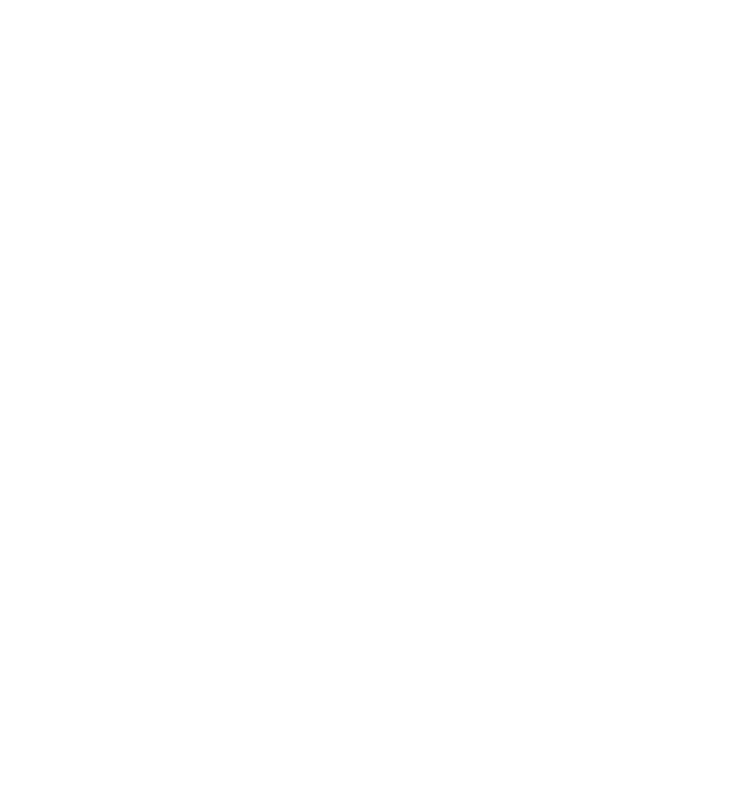
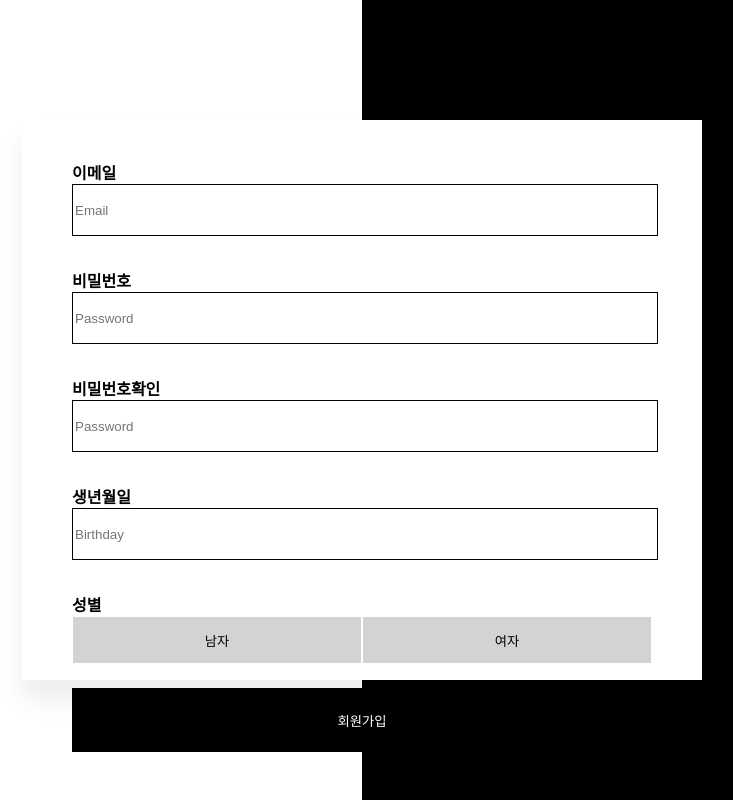
Before and after one commit to SMin1620/IN_A_DREAM, a React (Create React App) app in the folder front/: page /Signup in a window 1280 px wide. Before the commit this address had no page. Shown: the whole page, without its empty margins (22-755 px from the left). Built offline with nearby package versions, Linux system fonts and the light colour scheme.

Commit message:
Feature: 회원가입 페이지 퍼블리싱

```diff
--- a/front/src/AppRouter.tsx
+++ b/front/src/AppRouter.tsx
@@ -4,6 +4,7 @@ import MainPage from "./pages/MainPage";
 import IntroPage from "./pages/IntroPage";
 import LoginPage from "./pages/LoginPage";
 import CreateDreamDiaryPage from "./pages/CreateDreamDiaryPage";
+import SignUpPage from "./pages/SignUpPage";
 
 function AppRouter() {
   return (
@@ -17,6 +18,7 @@ function AppRouter() {
             path="/CreateDreamDiary"
             element={<CreateDreamDiaryPage />}
           ></Route>
+          <Route path="/Signup" element={<SignUpPage />}></Route>
         </Routes>
       </BrowserRouter>
     </div>
--- a/front/src/components/common/Button2.tsx
+++ b/front/src/components/common/Button2.tsx
@@ -3,12 +3,15 @@ import S from "styled-components";
 import { LoginButton } from "../../types/LoginTypes";
 
 const StyledButton = S.button<LoginButton>`
-background-color: ${(props) => props.backgroundColor};
-height: ${(props) => props.height};
-width: ${(props) => props.width};
-border: ${(props) => props.border};
+background-color: ${(props) => props.backgroundColor || "black"};
+height: ${(props) => props.height || "4rem"};
+width: ${(props) => props.width || "100%"};
+border: ${(props) => props.border || "1px solid black"};
 margin-bottom: ${(props) => props.marginBottom};
-color: ${(props) => props.color};
+color: ${(props) => props.color || "white"};
+&:hover {
+  cursor: pointer;
+}
 `;
 
 const Button2: React.FC<LoginButton> = ({
--- a/front/src/components/common/Input.tsx
+++ b/front/src/components/common/Input.tsx
@@ -3,11 +3,11 @@ import S from "styled-components";
 import { LoginInput } from "../../types/LoginTypes";
 
 const StyledInput = S.input<LoginInput>`
-  background-color: ${(props) => props.backgroundColor};
-  height: ${(props) => props.height};
-  width: ${(props) => props.width};
-  border: ${(props) => props.border};
-  margin-bottom: ${(props) => props.marginBottom};
+  background-color: ${(props) => props.backgroundColor || "white"};
+  height: ${(props) => props.height || "3rem"};
+  width: ${(props) => props.width || "100%"};
+  border: ${(props) => props.border || "1px solid black"};
+  margin-bottom: ${(props) => props.marginBottom || "2rem"};
 `;
 
 const Input: React.FC<LoginInput> = ({
--- a/front/src/components/common/Label.tsx
+++ b/front/src/components/common/Label.tsx
@@ -3,9 +3,9 @@ import styled from "styled-components";
 import { LoginLabel } from "../../types/LoginTypes";
 
 const StyledLabel = styled.label<LoginLabel>`
-  font-size: ${(props) => props.fontSize};
-  font-weight: ${(props) => props.fontWeight};
-  margin-bottom: ${(props) => props.marginBottom};
+  font-size: ${(props) => props.fontSize || "1rem"};
+  font-weight: ${(props) => props.fontWeight || "bold"};
+  margin-bottom: ${(props) => props.marginBottom || "2rem"};
 `;
 
 const Label: React.FC<LoginLabel> = ({
--- a/front/src/components/features/LoginComponents/LoginForm.css
+++ b/front/src/components/features/LoginComponents/LoginForm.css
@@ -21,3 +21,7 @@
   background-color: white;
   padding: 0 1rem;
 }
+
+.signup-btn:hover {
+  cursor: pointer;
+}
--- a/front/src/components/features/LoginComponents/LoginForm.tsx
+++ b/front/src/components/features/LoginComponents/LoginForm.tsx
@@ -1,4 +1,5 @@
 import React, { useState } from "react";
+import { useNavigate } from "react-router-dom";
 import Input from "../../common/Input";
 import Button2 from "../../common/Button2";
 import Label from "../../common/Label";
@@ -21,33 +22,18 @@ const LoginForm = () => {
     console.log(email, password);
   };
 
+  const navigate = useNavigate();
+  const handleSignup = () => {
+    navigate("/Signup");
+  };
+
   return (
     <div className="login-form-main">
-      <Label marginBottom="2rem" fontSize="1.5rem" fontWeight="500">
-        아이디
-      </Label>
+      <Label>아이디</Label>
+      <Input placeholder="Email" type="text" onChange={(e) => handleEmail(e)} />
       <br />
+      <Label>비밀번호</Label>
       <Input
-        backgroundColor="white"
-        width="100%"
-        height="3rem"
-        border="1px solid black"
-        marginBottom="2rem"
-        placeholder="Email"
-        type="text"
-        onChange={(e) => handleEmail(e)}
-      />
-      <br />
-      <Label marginBottom="2rem" fontSize="1.5rem" fontWeight="500">
-        비밀번호
-      </Label>
-      <br />
-      <Input
-        backgroundColor="white"
-        width="100%"
-        height="3rem"
-        border="1px solid black"
-        marginBottom="2rem"
         placeholder="Password"
         type="password"
         onChange={(e) => handlePassword(e)}
@@ -55,21 +41,14 @@ const LoginForm = () => {
       <br />
 
       <div className="login-form-button">
-        <Button2
-          width="100%"
-          height="4rem"
-          backgroundColor="black"
-          border="1px solid black"
-          color="white"
-          onClick={getLogin}
-        >
-          로그인
-        </Button2>
+        <Button2 onClick={getLogin}>로그인</Button2>
       </div>
 
       <div className="login-form-register">
         <p className="login-form-register-line">or</p>
-        <p>회원가입</p>
+        <p className="signup-btn" onClick={handleSignup}>
+          회원가입
+        </p>
       </div>
     </div>
   );
--- /dev/null
+++ b/front/src/components/features/SignupComponents/SignupForm.css
@@ -0,0 +1,23 @@
+.signup-form-genderbox {
+  display: flex;
+  justify-content: space-around;
+  margin-bottom: 1.5rem;
+}
+
+.active {
+  border: none;
+  width: 50%;
+  height: 3rem;
+  background-color: black;
+  color: white;
+  border: 1px solid white;
+}
+
+.basic {
+  border: none;
+  width: 50%;
+  height: 3rem;
+  background-color: lightgray;
+  color: black;
+  border: 1px solid white;
+}
--- /dev/null
+++ b/front/src/components/features/SignupComponents/SignupForm.tsx
@@ -0,0 +1,83 @@
+import React, { useState } from "react";
+import Label from "./../../common/Label";
+import Input from "./../../common/Input";
+import "./SignupForm.css";
+import Button2 from "./../../common/Button2";
+
+const SignupForm = () => {
+  const [gender, setGender] = useState("");
+
+  const handleEmail = (e: React.ChangeEvent<HTMLInputElement>) => {
+    console.log(e.target.value);
+  };
+
+  const handlePassword = (e: React.ChangeEvent<HTMLInputElement>) => {
+    console.log(e.target.value);
+  };
+
+  const handleCheckPassword = (e: React.ChangeEvent<HTMLInputElement>) => {
+    console.log(e.target.value);
+  };
+
+  const handleBirthday = (e: React.ChangeEvent<HTMLInputElement>) => {
+    console.log(e.target.value);
+  };
+
+  const handleGender = (e: React.ChangeEvent<HTMLInputElement>) => {
+    console.log(e.target.value);
+  };
+
+  const postSignup = () => {
+    // API 요청
+    console.log("회원가입");
+  };
+
+  return (
+    <div>
+      <Label>이메일</Label>
+      <Input placeholder="Email" type="text" onChange={(e) => handleEmail(e)} />
+
+      <Label>비밀번호</Label>
+      <Input
+        placeholder="Password"
+        type="password"
+        onChange={(e) => handlePassword(e)}
+      />
+
+      <Label>비밀번호확인</Label>
+      <Input
+        placeholder="Password"
+        type="password"
+        onChange={(e) => handleCheckPassword(e)}
+      />
+
+      <Label>생년월일</Label>
+      <Input
+        placeholder="Birthday"
+        type="text"
+        onChange={(e) => handleBirthday(e)}
+      />
+
+      <Label>성별</Label>
+      <div className="signup-form-genderbox">
+        <button
+          className={gender === "male" ? "active" : "basic"}
+          onClick={() => setGender("male")}
+        >
+          남자
+        </button>
+
+        <button
+          className={gender === "female" ? "active" : "basic"}
+          onClick={() => setGender("female")}
+        >
+          여자
+        </button>
+      </div>
+
+      <Button2 onClick={postSignup}>회원가입</Button2>
+    </div>
+  );
+};
+
+export default SignupForm;
--- /dev/null
+++ b/front/src/pages/SignUpPage.tsx
@@ -0,0 +1,21 @@
+import React from "react";
+import SignupForm from "../components/features/SignupComponents/SignupForm";
+import "../styles/LoginPage.css";
+
+const SignUpPage = () => {
+  return (
+    <div className="LoginForm">
+      <div className="login-form">
+        <SignupForm />
+      </div>
+
+      <div className="login-left-section"></div>
+
+      <div className="login-right-section">
+        <img src="" alt="" />
+      </div>
+    </div>
+  );
+};
+
+export default SignUpPage;
--- a/front/src/types/LoginTypes.tsx
+++ b/front/src/types/LoginTypes.tsx
@@ -1,6 +1,6 @@
 export interface LoginInput {
   type?: string;
-  placeholder: string;
+  placeholder?: string;
   value?: string | number;
   onChange: (event: React.ChangeEvent<HTMLInputElement>) => void;
   backgroundColor?: string;
```
